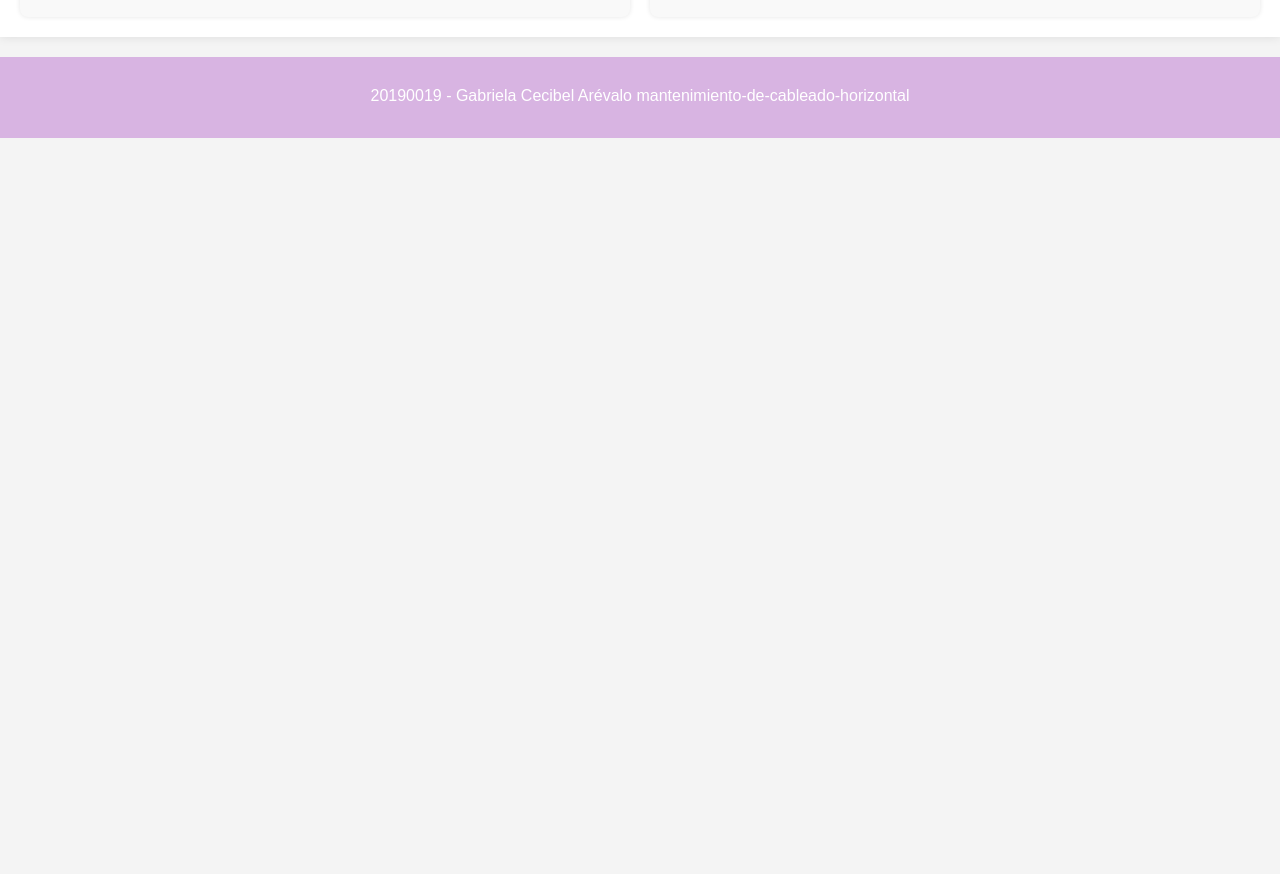
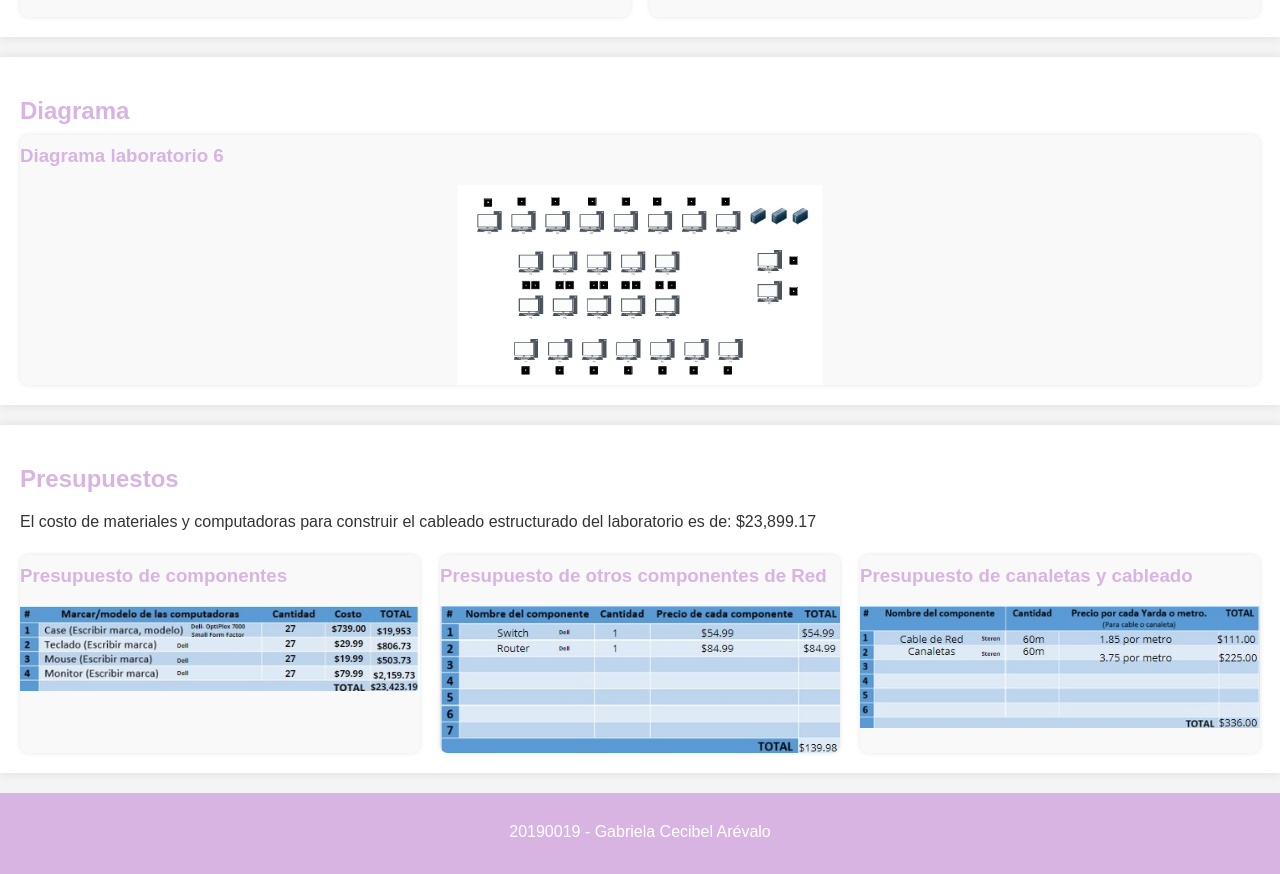
Before and after one commit to gabyceci/Gabriela-Perfil-1-redes, a plain HTML site: page index.html in a window 1280 px wide. Shown: the part 4511-5385 px from the top of the page. Before the commit the page ends 4649 px from the top, so only its background shows below. Drawn offline with Linux system fonts and the light colour scheme.

Commit message:
terminada

```diff
--- a/index.html
+++ b/index.html
@@ -4,7 +4,7 @@
     <meta charset="UTF-8">
     <meta name="viewport" content="width=device-width, initial-scale=1.0">
     <title>Componentes de Red y Cableado Estructurado</title>
-    <link rel="stylesheet" href="style.css">
+    <link rel="stylesheet" href="css/style.css">
 </head>
 <body>
     <header>
@@ -176,8 +176,41 @@
         </div>
     </section>
 
+    <section id="presupuestos">
+        <h2>Diagrama</h2>
+        <div class="grid-container">
+            <div class="item">
+                <h3>Diagrama laboratorio 6</h3>
+                <img src="imgs/diagrama.jpg" alt="Cable Directo">
+            </div>
+
+        </div>
+    </section>
+
+    <section id="cables-especiales">
+        <h2>Presupuestos</h2>
+        <p>El costo de materiales y computadoras para construir el cableado estructurado del laboratorio es de: $23,899.17</p>
+
+        <div class="grid-container">
+            <div class="item">
+                <h3>Presupuesto de componentes</h3>
+                <img src="imgs/presupuesto 3.jpg">
+            </div>
+            <div class="item">
+                <h3>Presupuesto de otros componentes de Red</h3>
+                <img src="imgs/presupuesto 2.jpg">
+            </div>
+            <div class="item">
+                <h3>Presupuesto de canaletas y cableado</h3>
+                <img src="imgs/presupuesto 1.jpg">
+
+            </div>
+        </div>
+    </section>
+
+
     <footer>
-        <p>20190019 - Gabriela Cecibel Arévalo mantenimiento-de-cableado-horizontal</p>
+        <p>20190019 - Gabriela Cecibel Arévalo</p>
     </footer>
 </body>
 </html>
```
Also changed, not shown: css/style.css (renamed from style.css), imgs/diagrama.jpg (added), imgs/presupuesto 1.jpg (added), imgs/presupuesto 2.jpg (added), imgs/presupuesto 3.jpg (added).
